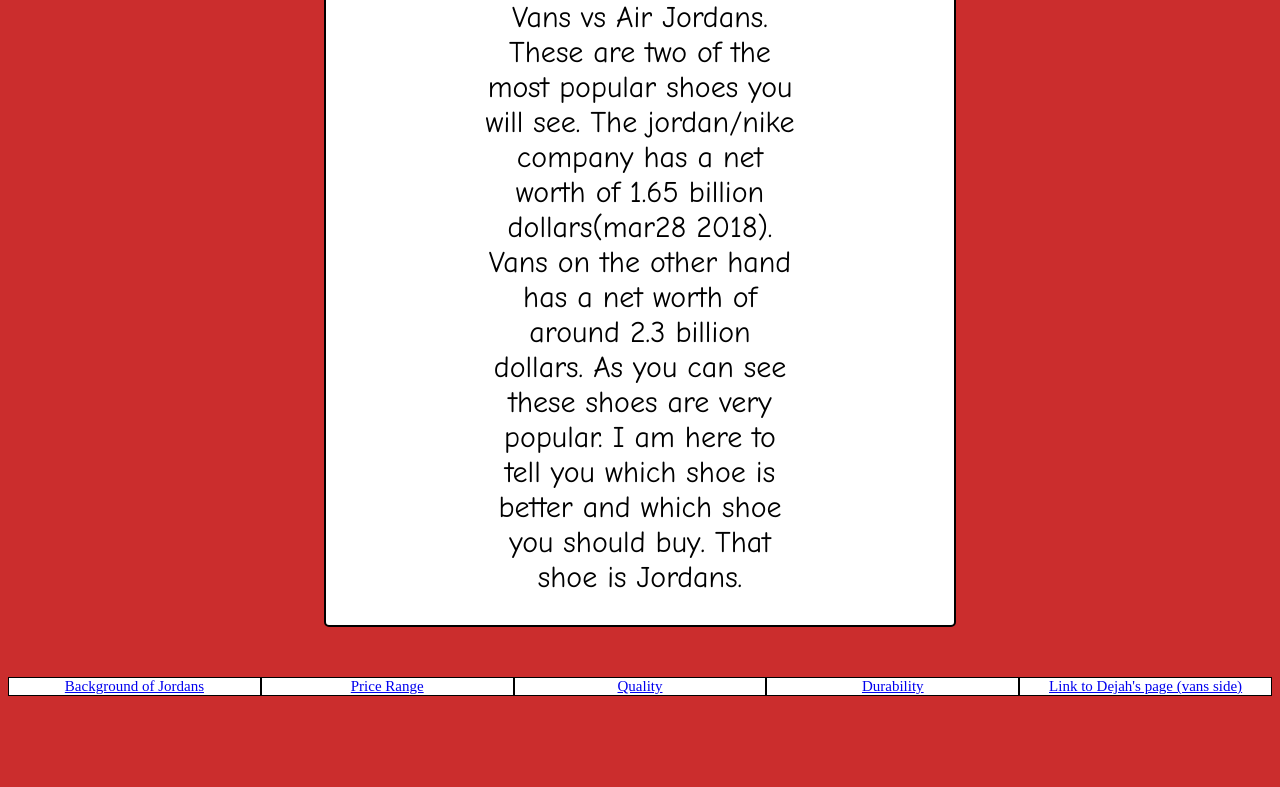
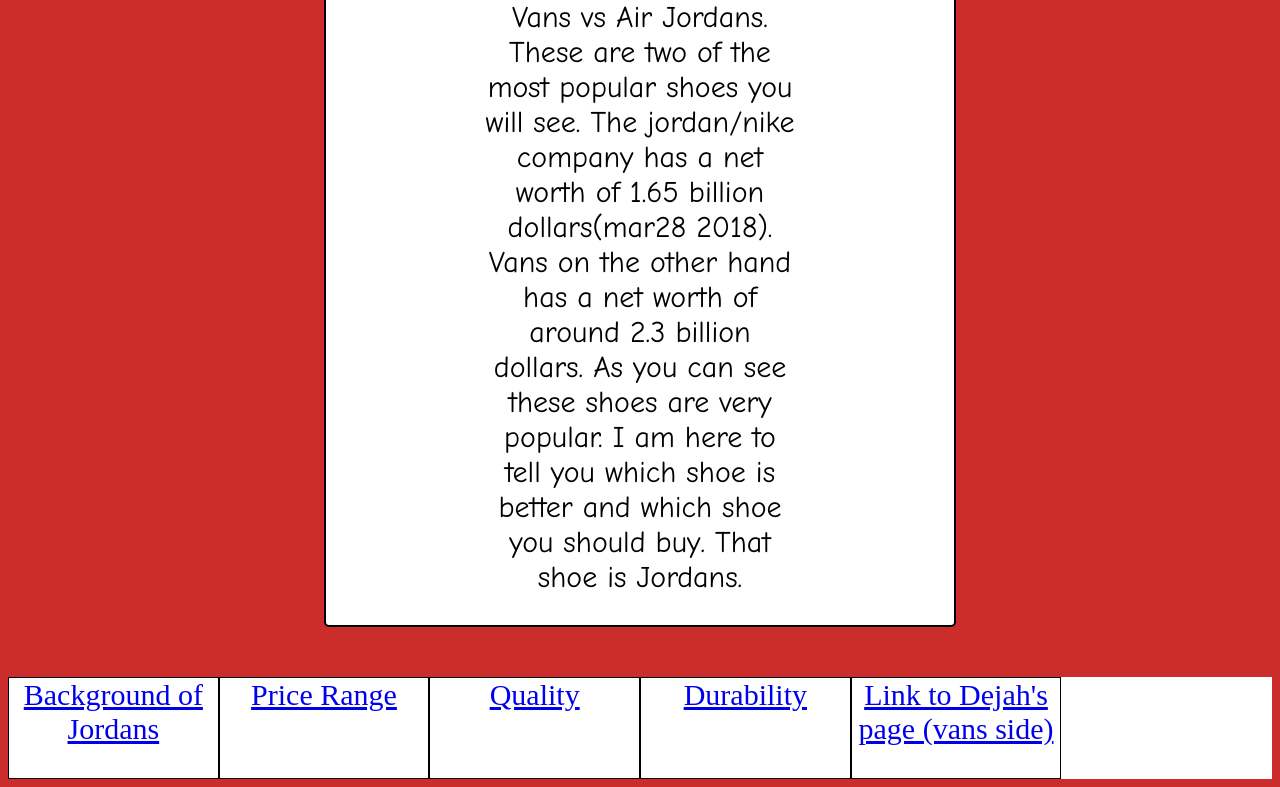
Before and after one commit to Klagarde1/project2, a plain HTML site: page index.html in a window 1280 px wide. Shown: the part 1168-1955 px from the top of the page. Before the commit the page ends 1872 px from the top, so only its background shows below. Drawn offline with nearby package versions, Linux system fonts and the light colour scheme.

Commit message:
Add files via upload

```diff
--- a/style.css
+++ b/style.css
@@ -69,13 +69,15 @@ p {
 	grid-column:span 1;
 	border:1px black solid;
 	font-family:font-family:Blippo, fantasy;
-	font-size:15px;
+	font-size:30px;
 	text-align:center;
+	height:100px;
+	color:black;
 }
 .menu {
 	display: grid;
 	width:100%;
-  grid-template-columns: 1fr 1fr 1fr 1fr 1fr;
+  grid-template-columns: 1fr 1fr 1fr 1fr 1fr 1fr;
   background-color: white;
 }
 h3{
```
